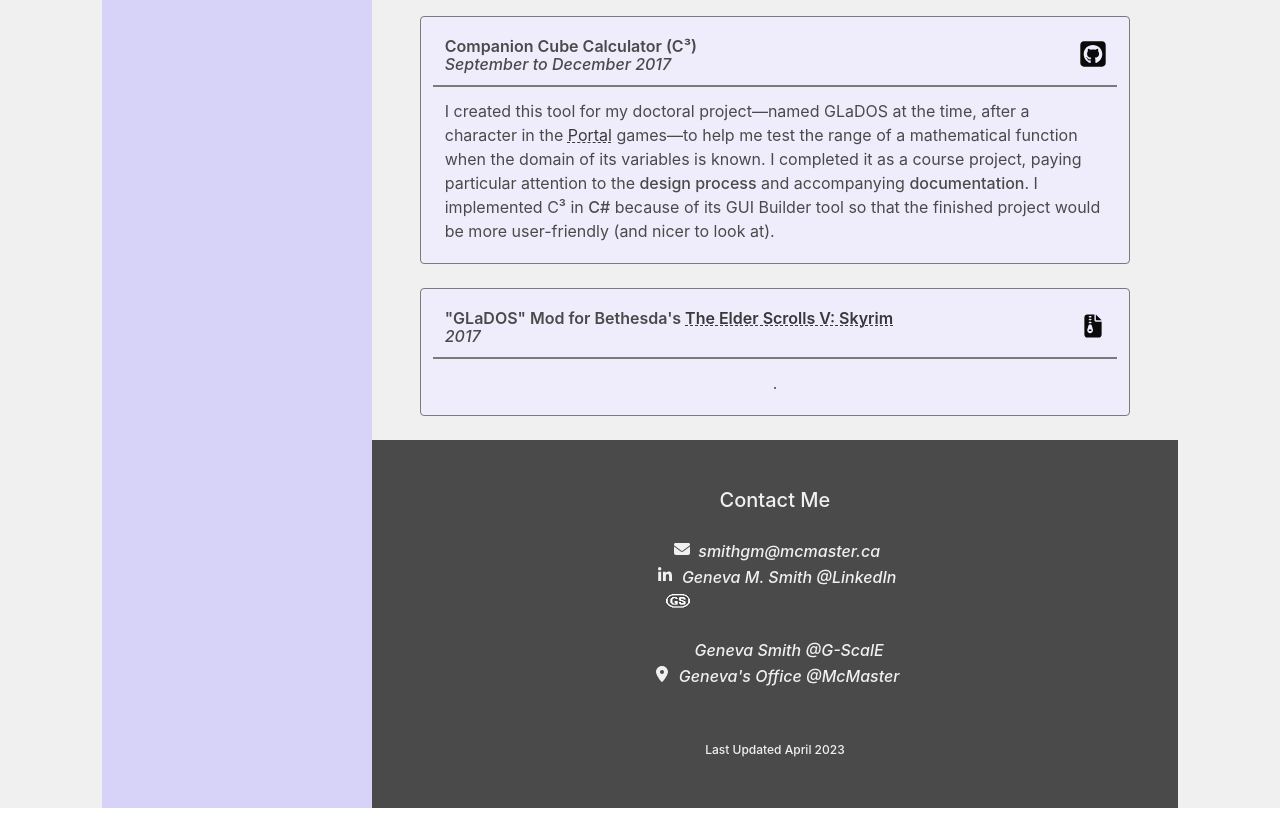
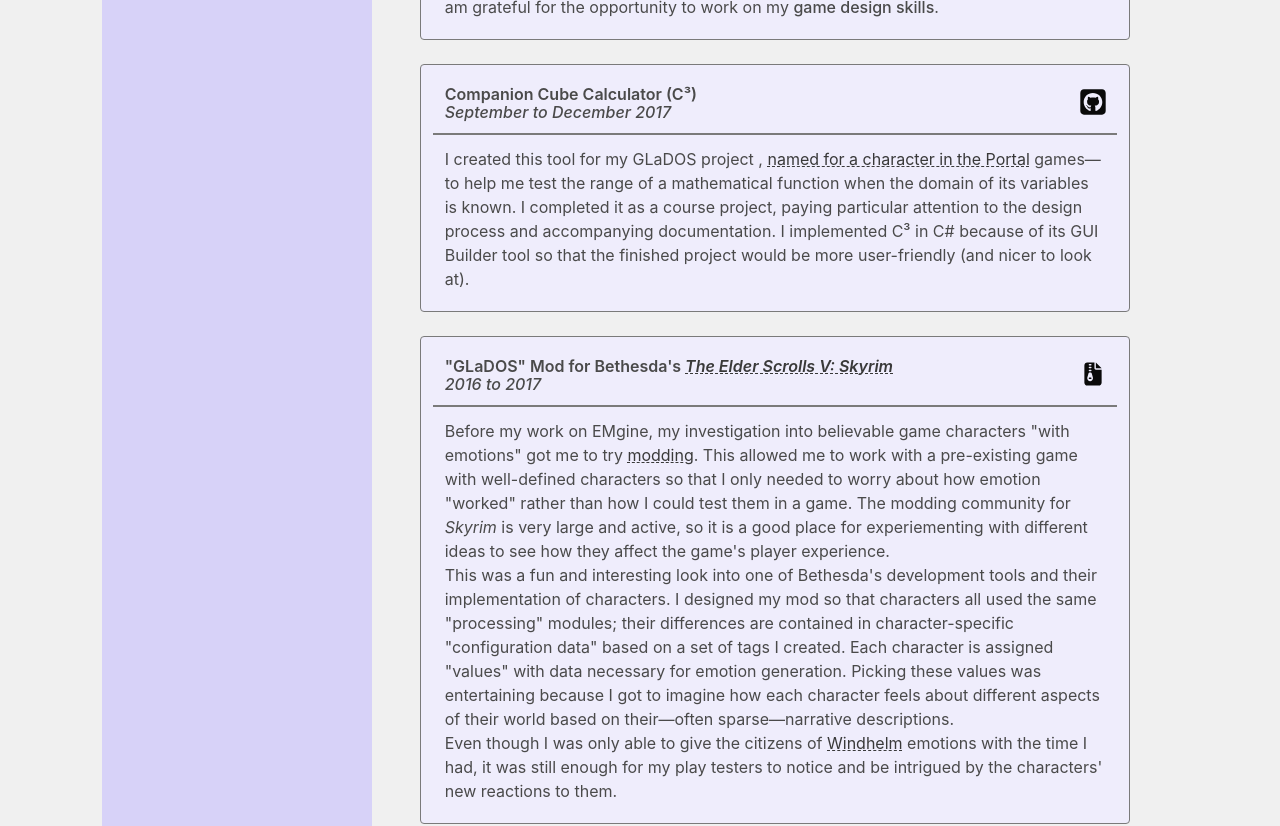
Before and after one commit to GenevaS/website, a Next.js app: page /projects in a window 1280 px wide. Shown: the part 1280-2106 px from the top of the page. Built offline with nearby package versions, Linux system fonts and the light colour scheme; some icons are missing.

Commit message:
Updating about me, project pages

```diff
--- a/components/layout.js
+++ b/components/layout.js
@@ -20,7 +20,7 @@
     return (
       <div className='has-background-grey-lighter'>
         <Head>
-          <link rel="icon" href='images/puzzle-piece-solid.png'></link>
+          <link rel="icon" href='/images/puzzle-piece-solid.png'></link>
           <meta
             name="description"
             content="Personal website for Geneva M. Smith"
--- a/pages/projects.js
+++ b/pages/projects.js
@@ -4,6 +4,7 @@
  */
 
 import Head from 'next/head'
+import Link from 'next/link'
 
 import Layout, { siteTitle } from '../components/layout'
 import InfoTile from '../components/infotile'
@@ -11,8 +12,6 @@
 import { FontAwesomeIcon } from '@fortawesome/react-fontawesome'
 import { faGithubSquare } from '@fortawesome/free-brands-svg-icons'
 import { faFileZipper } from '@fortawesome/free-solid-svg-icons'
-import Link from 'next/link'
-
 
 const githubicon = <FontAwesomeIcon className='has-text-black' icon={faGithubSquare} transform='grow-13' alt="GitHub Icon"/>
 const zipicon = <FontAwesomeIcon className='has-text-black' icon={faFileZipper} transform='grow-7' alt="ZIP File Icon"/>
@@ -40,14 +39,14 @@
 
 const thetempleDocsLink = <a className='icon'
                              download target="_blank" rel="noopener noreferrer"
-                             aria-label="Get ZIP file for the Skyrim Mod from MacSphere">
+                             aria-label="Download the ZIP file with The Temple's pitch and design solution presentation">
                              {zipicon}
                           </a>
 
 const skyrimmodprojectLink = <a className='icon'
                          href="https://macsphere.mcmaster.ca/bitstream/11375/21369/3/Smith_Geneva_M_2017April_MAScSoftwareEngineering_GLaDOS.zip"
                          target="_blank" rel="noopener noreferrer"
-                         aria-label="Get ZIP file for the Skyrim Mod from MacSphere">
+                         aria-label="Get ZIP file for the GLaDOS Skyrim Mod from MacSphere">
                         {zipicon}
                       </a>
 
@@ -104,7 +103,11 @@
                           Game design is both a creative and technical endeavour, so I am using a user-centric
                           design approach to ensure that both game designers and players are always at the forefront
                           of EMgine's design. This lead to the library design, which affords game designers the choice
-                          of when, how, and what parts of it they use in their games.
+                          of when, how, and what parts of it they use in their games. Game designer needs also drove
+                          the decision to use C# because it is one of the programming languages supported
+                          in <a className='is-link'
+                                href='https://unity.com/solutions/create-games'
+                                target="_blank" rel="noopener noreferrer">Unity Game Engine</a>.
                         </p>
                       </InfoTile>
 
@@ -208,17 +211,15 @@
                                 pictureSrc={null}
                                 lighter>
                         <p>
-                          I created this tool for my doctoral project—named GLaDOS at the
-                          time, after a character in
-                          the <a className='is-link'
-                                 href="https://half-life.fandom.com/wiki/Portal"
-                                 target="_blank" rel="noopener noreferrer">Portal</a> games—to
-                          help me test the range of a mathematical function when the domain
-                          of its variables is known. I completed it as a course project, paying
-                          particular attention to the <span className='has-text-weight-medium'>design process</span> and
-                          accompanying <span className='has-text-weight-medium'>documentation</span>. I implemented C&#179;
-                          in <span className='has-text-weight-medium'>C#</span> because of its GUI Builder tool so that the
-                          finished project would be more user-friendly (and nicer to look at).
+                          I created this tool for my GLaDOS project
+                          , <a className='is-link'
+                               href='https://half-life.fandom.com/wiki/GLaDOS'
+                               target="_blank" rel="noopener noreferrer">named for a character in
+                          the Portal</a> games—to help me test the range of a mathematical function when
+                          the domain of its variables is known. I completed it as a course project, paying
+                          particular attention to the design process and accompanying documentation. I implemented
+                          C&#179; in C# because of its GUI Builder tool so that the finished project would be more
+                          user-friendly (and nicer to look at).
                         </p>
                       </InfoTile>
 
@@ -226,16 +227,42 @@
                                             <p>
                                               "GLaDOS" Mod for Bethesda's <a className='is-link'
                                                             href='https://elderscrolls.bethesda.net/en/skyrim'
-                                                            target="_blank" rel="noopener noreferrer">The Elder Scrolls V: Skyrim</a>
+                                                            target="_blank" rel="noopener noreferrer"><i>The Elder Scrolls V: Skyrim</i></a>
                                               <br className='my-1'></br>
-                                              <i className='has-text-weight-medium'>2017</i>
+                                              <i className='has-text-weight-medium'>2016 to 2017</i>
                                             </p>
                                           }
                                 tileLink={skyrimmodprojectLink}
                                 pictureSrc={null}
                                 lighter>
                         <p>
-                          .
+                          Before my work on EMgine, my investigation into believable game characters "with emotions" got
+                          me to try <a className='is-link'
+                                       href='https://en.wikipedia.org/wiki/Video_game_modding'
+                                       target="_blank" rel="noopener noreferrer">modding</a>. This allowed me to work
+                          with a pre-existing game with well-defined characters so that I only needed to worry about
+                          how emotion "worked" rather than how I could test them in a game. The modding community
+                          for <i>Skyrim</i> is very large and active, so it is a good place for experiementing with
+                          different ideas to see how they affect the game's player experience.
+                        </p>
+
+                        <p>
+                          This was a fun and interesting look into one of Bethesda's development tools and their
+                          implementation of characters. I designed my mod so that characters all used the same
+                          "processing" modules; their differences are contained in character-specific
+                          "configuration data" based on a set of tags I created. Each character is assigned "values"
+                          with data necessary for emotion generation. Picking these values was entertaining because
+                          I got to imagine how each character feels about different aspects of their world based on
+                          their—often sparse—narrative descriptions.
+                        </p>
+
+                        <p>
+                          Even though I was only able to give the citizens
+                          of <a className='is-link'
+                                href='https://en.uesp.net/wiki/Skyrim:Windhelm'
+                                target="_blank" rel="noopener noreferrer">Windhelm</a> emotions with the time I had,
+                          it was still enough for my play testers to notice and be intrigued by the characters' new
+                          reactions to them.
                         </p>
                       </InfoTile>
 
```
Also changed, not shown: pages/index.js (+7 -4 lines).
